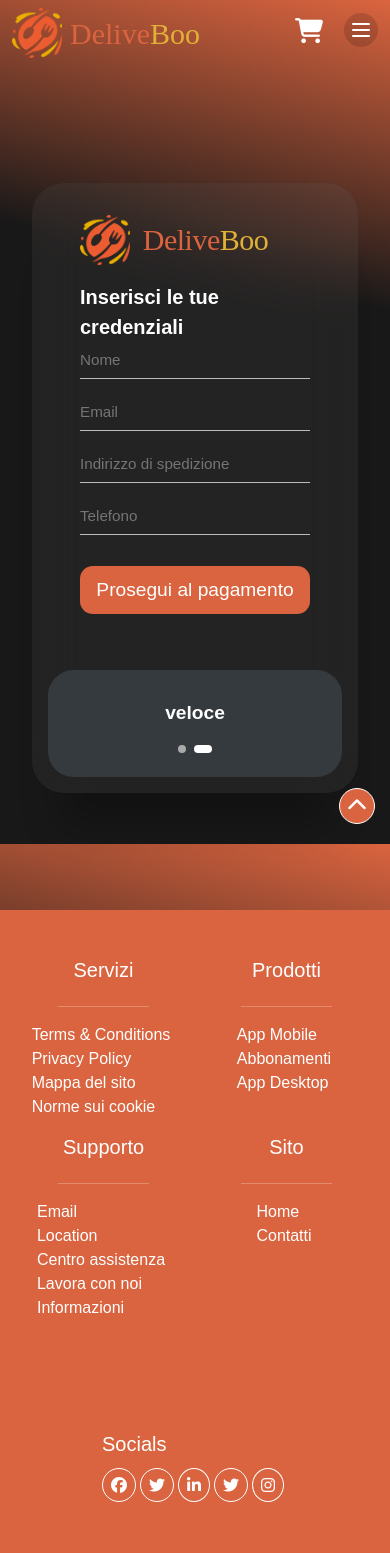
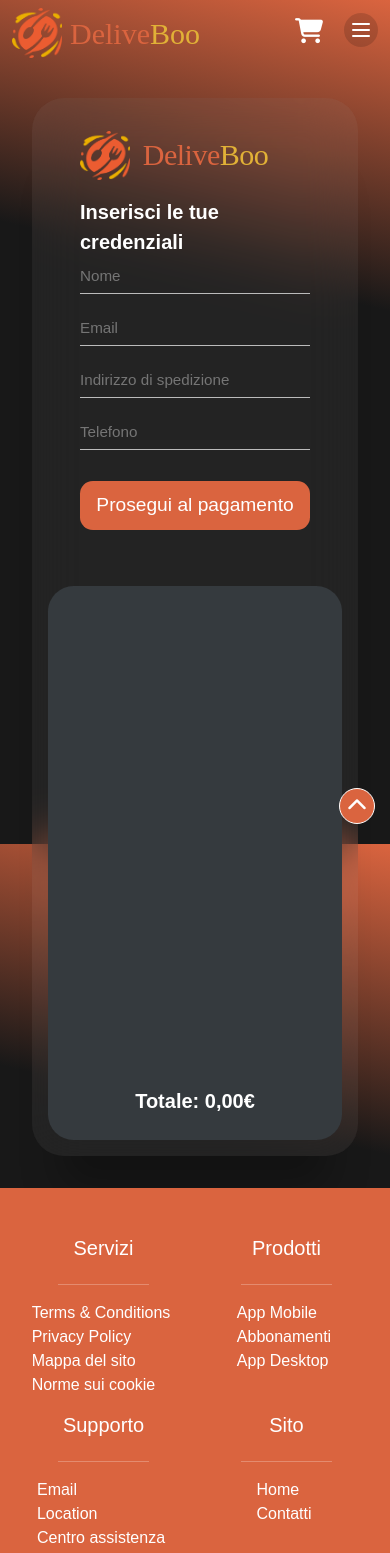
Before and after one commit to xJustFox/vite-deliveboo, a Vue app: page /credentials in a window 390 px wide. Shown: the top 1553 px of the page. Built offline with nearby package versions, Linux system fonts and the light colour scheme; a web font is replaced by a local one.

Commit message:
[Fix] Pagina credenziali con riepilogo ordine

```diff
--- a/src/components/AppCart.vue
+++ b/src/components/AppCart.vue
@@ -110,7 +110,6 @@ export default {
             </div>
         </div>
     </div>
-
 </template>
 
 <style lang="scss" scoped>
--- a/src/pages/AppContacts.vue
+++ b/src/pages/AppContacts.vue
@@ -57,7 +57,7 @@ export default {
 
                 <div class="d-flex flex-wrap flex-column flex-column-reverse flex-md-row">
                     <div class="col-12 col-md-2 d-flex justify-content-center align-items-center pb-4">
-                            <img class="tech" src="../../public/img/tech.png" alt="">
+                            <img class="tech" src="../../public/img/loghi-tech.png" alt="">
                     </div>
                     <div class="col-md-10  bg-dark p-4 d-flex flex-wrap my-5">
                         <h1 class="fw-bolder">Tecnologie Utilizzate </h1>
--- a/src/pages/AppCredentials.vue
+++ b/src/pages/AppCredentials.vue
@@ -28,22 +28,9 @@ export default {
     };
   },
   mounted() {
-    this.startRotation();
+    this.loadCart();
   },
   methods: {
-    moveSlider(index) {
-      this.stopRotation();
-      this.currentImageIndex = index;
-    },
-    startRotation() {
-      this.intervalId = setInterval(() => {
-        this.currentImageIndex = (this.currentImageIndex + 1) % this.images.length;
-      }, 4000);
-    },
-    stopRotation() {
-      clearInterval(this.intervalId);
-    },
-
     // Validazione del Form
     validateForm() {
       this.errors = {};
@@ -84,9 +71,37 @@ export default {
         this.$router.push('/payment');
       }
     },
+    loadCart() {
+            const cart = JSON.parse(localStorage.getItem('cart')) || [];
+            this.store.cart = cart;
+        },
     saveUserData(){
       localStorage.setItem("userData", JSON.stringify(this.store.userData))
-    }
+    },
+    getImage(img) {
+        let image;
+
+        if (img != null && img.includes('https') == false) {
+            image = `${this.store.baseUrl}/storage/${img}`;
+        }
+        else if (img.includes('https')){
+            image = img;
+        }
+        else {
+            image = 'https://t4.ftcdn.net/jpg/04/73/25/49/360_F_473254957_bxG9yf4ly7OBO5I0O5KABlN930GwaMQz.jpg';
+        }
+
+        return image;
+    },
+    getPriceProduct(price, quantity) {
+      // Calcoliamo il prezzo del singolo prodotto moltiplicando il prezzo per la quantità
+      return (price * quantity).toFixed(2).replace('.', ',');
+    },
+    removeFromCart(index) {
+        this.store.cart.splice(index, 1); // Rimuove l'elemento dal carrello utilizzando l'indice
+        this.saveCart(); // Salva il carrello dopo la rimozione dell'elemento
+        this.store.getTotalPrice();
+    },
   }
 }
 </script>
@@ -139,27 +154,38 @@ export default {
 
                   <!-- Utilizziare @click="validateForm()" per richiamare la funzione di validazione prima dell'invio dei dati -->
                   <div class="sign-btn text-center text-decoration-none" @click="validateForm()">Prosegui al pagamento</div>
-                  <!-- <router-link class="sign-btn text-center text-decoration-none" :to="{name: 'payment'}">Prosegui al pagamento</router-link> -->
               </div>
             </form>
           </div>
 
-          <!-- CAROSELLO -->
-          <div class="carousel">
-            <div class="images-wrapper">
-              <img v-for="(image, index) in images" :src="image.src" :class="{ 'image': true, ['img-' + (index + 1)]: true, 'show': index === currentImageIndex }" :alt="image.alt" />
+          <!-- RIEPILOGO ORDINE -->
+          <div class="order">
+            <div class="overflow m-3 px-2">
+              <ul class=" list-unstyled" id="cart-items">
+                    <li class="text-white d-flex flex-column pt-3" v-for="(item, index) in this.store.cart" :key="index">
+                      <div class="row w-100">
+                          <div class="col-4 p-0">
+                              <img class="w-100" :src="getImage(item.image)" alt="">
+                          </div>
+                          <div class="col-8 p-0 position-relative">
+                              <div>{{ item.name }}</div>
+                              <div>{{ getPriceProduct(item.price, item.quantity)}} €</div>
+                              <!-- INPUT NUMBER SPAN -->
+                              <div class="counter">
+                                  <span class="min" @click="decrementQuantity(item)"><i class="fa-solid fa-minus"></i></span>
+                                  <span class="num">{{ item.quantity }}</span>
+                                  <span class="plus" @click="incrementQuantity(item)"><i class="fa-solid fa-plus"></i></span>
+                              </div>
+
+                              <div class="trash" @click="removeFromCart(index)"><i class="fa-solid fa-trash"></i></div>
+                          </div>
+                      </div>
+                      <hr>
+                    </li>
+                </ul>
             </div>
-
-            <div class="text-slider">
-              <div class="text-wrap">
-                <div class="text-group" :style="{ transform: 'translateY(' + (-currentImageIndex * 2.2) + 'rem)' }">
-                  <h2 v-for="(text, index) in texts" :key="index">{{ text }}</h2>
-                </div>
-              </div>
-
-              <div class="bullets">
-                <span v-for="(bullet, index) in bullets" :key="index" :class="{ 'active': index === currentImageIndex }" @click="moveSlider(index)" :data-value="index + 1"></span>
-              </div>
+              <div class="d-flex align-items-end justify-content-center">
+                <div class="text-white fs-5 fw-bold px-3 pt-4">Totale: {{this.store.totalPrice}}€</div>
               </div>
           </div>
         </div>
@@ -352,11 +378,11 @@ main.sign-up-mode .forms-wrap {
   left: 55%;
 }
 
-main.sign-up-mode .carousel {
+main.sign-up-mode .order {
   left: 0%;
 }
 
-.carousel {
+.order {
   position: absolute;
   height: 100%;
   width: 55%;
@@ -367,8 +393,54 @@ main.sign-up-mode .carousel {
   display: grid;
   grid-template-rows: auto 1fr;
   padding-bottom: 2rem;
-  overflow: hidden;
-  transition: 0.8s ease-in-out;
+
+  .overflow {
+    overflow-y: scroll;
+    height: 420px;
+  }
+
+  .counter{
+        max-width: 100px;
+        margin-top: 10px;
+        display: flex;
+        background-color: #DA643F;
+        border-radius: 5px;
+
+        .min,
+        .num,
+        .plus{
+            width: calc(100% / 3);
+            padding: 5px 0px;
+            font-size: 15px;
+            text-align: center;
+            border-radius: 5px;
+
+            i{
+                vertical-align: middle;
+            }
+        }
+
+        .min:hover,
+        .plus:hover{
+            background-color: #96442c;
+            cursor: pointer;
+        }
+    }
+
+    .trash{
+        position: absolute;
+        bottom: 0;
+        right: 0;
+
+        i{
+            font-size: larger;
+            &:hover{
+                color: rgb(169, 2, 2);
+                cursor: pointer;
+            }
+        }
+
+    }
 }
 
 .images-wrapper {
@@ -495,12 +567,11 @@ main.sign-up-mode .carousel {
     transform: translateX(0%);
   }
 
-  .carousel {
+  .order {
     position: revert;
     height: auto;
     width: 100%;
     padding: 3rem 2rem;
-    display: flex;
   }
 
   .images-wrapper {
@@ -525,7 +596,7 @@ main.sign-up-mode .carousel {
     padding: 1rem;
   }
 
-  .carousel {
+  .order {
     padding: 1.5rem 1rem;
     border-radius: 1.6rem;
   }
```
Also changed, not shown: public/img/loghi-tech.png (added), public/img/tech.png (deleted).
